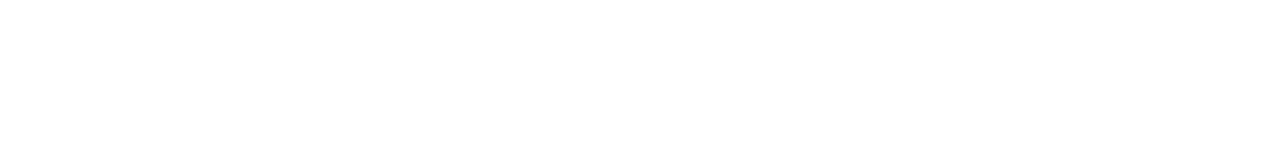
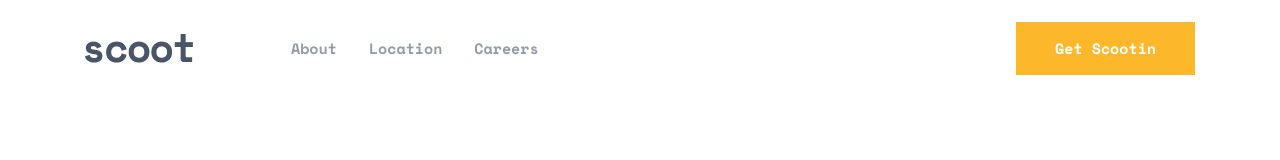
Before and after one commit to vayvoo/scoot_0505, a plain HTML site: page index.html in a window 1280 px wide. Drawn offline with nearby package versions, Linux system fonts and the light colour scheme.

Commit message:
add header

```diff
--- a/css/style.css
+++ b/css/style.css
@@ -40,3 +40,59 @@ body{
     line-height: 25px;
     font-weight: 400;
 }
+.container{
+    max-width: 1150px;
+    padding-left: 20px;
+    padding-right: 20px;
+    margin-left: auto;
+    margin-right: auto;
+}
+
+/* HEADER */
+
+.site-header{
+    padding-top: 22px;
+    padding-bottom: 21px;
+}
+.header-container{
+    display: flex;
+    align-items: center;
+    justify-content: space-between;
+}
+.header-right{
+    display: flex;
+    align-items: center;
+    justify-content: space-between;
+}
+.logo-img{
+    display: block;
+    margin-right: 58px;
+}
+.nav-items{
+    display: flex;
+    align-items: center;
+    justify-content: space-between;
+    list-style: none;
+    margin: 0;
+}
+.nav-item{
+    margin-right: 32px;
+    white-space: nowrap;
+}
+.nav-link{
+    color: var(--text-color);
+}
+.link{
+    font-weight: bold;
+    font-size: 15px;
+    line-height: 25px;
+    text-decoration: none;
+}
+.btn{
+    padding: 14px 39px;
+    white-space: nowrap;
+}
+.header-btn{
+    background-color: var(--active-color);
+    color: var(--white-color);
+}
--- a/index.html
+++ b/index.html
@@ -5,8 +5,29 @@
     <meta http-equiv="X-UA-Compatible" content="IE=edge">
     <meta name="viewport" content="width=device-width, initial-scale=1.0">
     <title>Scoot Challenge</title>
+    <link rel="stylesheet" href="css/normalize.min.css">
+    <link rel="stylesheet" href="css/style.css">
 </head>
 <body>
+    <header class="site-header">
+        <div class="header-container container">
+            <div class="header-right">
+                <a class="link"><img class="logo-img" src="img/logo.jpg" alt="Site logo" width="108" height="29"></a>
+                <nav class="site-nav">
+                    <ul class="nav-items">
+                        <li class="nav-item"><a class="nav-link link" href="">About</a></li>
+                        <li class="nav-item"><a class="nav-link link" href="">Location</a></li>
+                        <li class="nav-item"><a class="nav-link link" href="">Careers</a></li>
+                    </ul>
+                </nav>
+            </div>
+            <a class="header-btn btn link" href="#">Get Scootin</a>
+        </div>
+    </header>
+    <section class="hero">
+        <div class="hero-container container">
 
+        </div>
+    </section>
 </body>
 </html>
```
